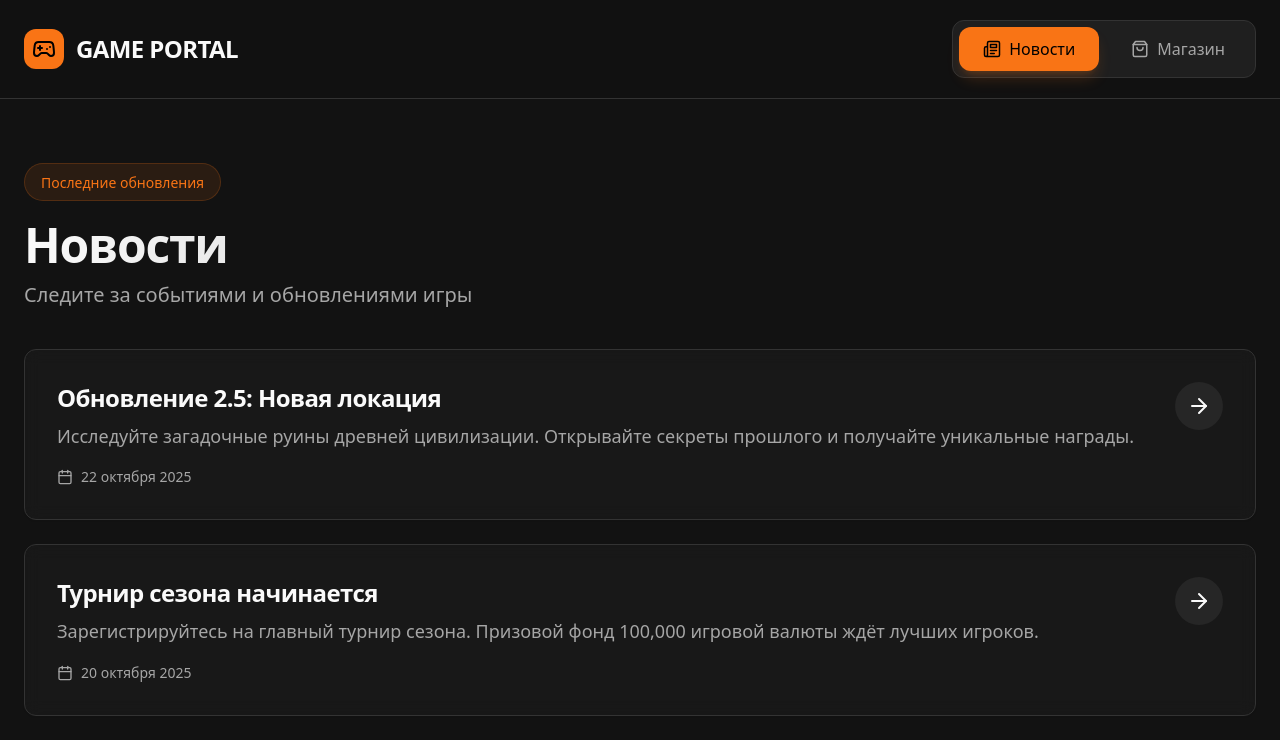
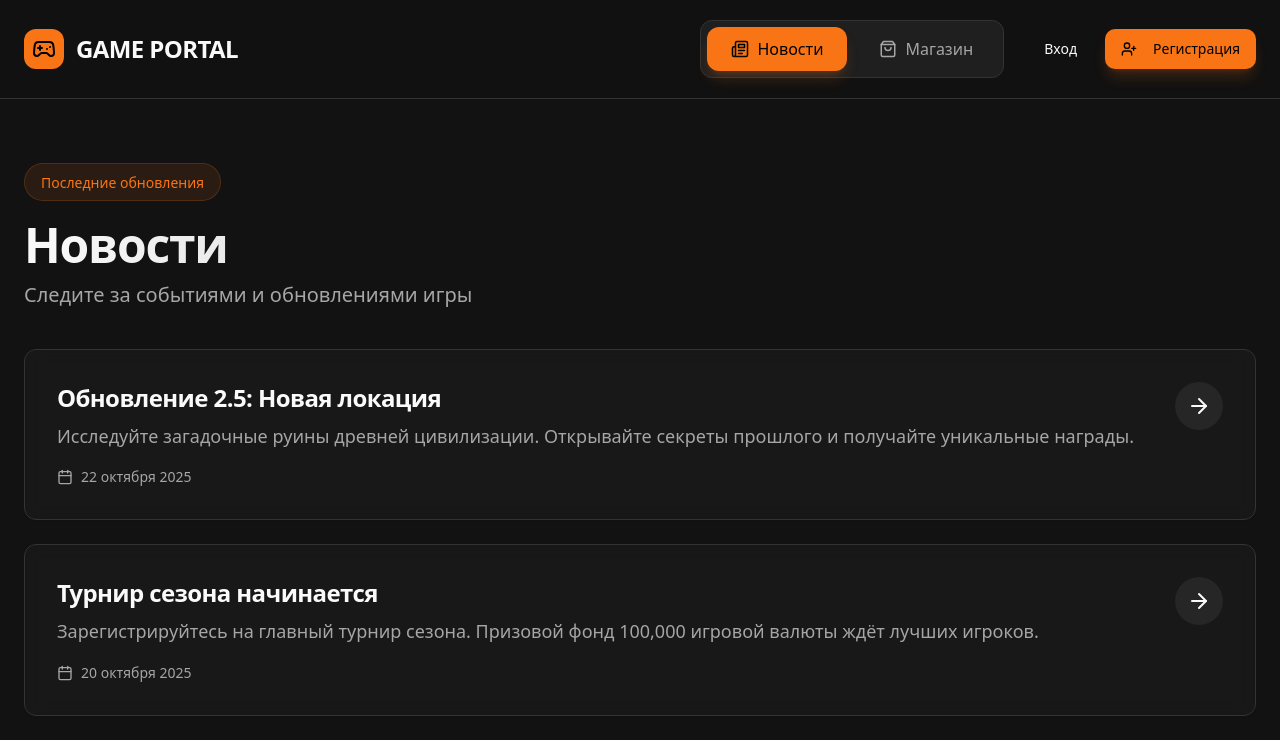
Before and after one commit to pr-poehali-dev/news-shop-project, a React (Vite) app: page / in a window 1280 px wide. Shown: the top 740 px of the page. Built offline with nearby package versions, Linux system fonts and the light colour scheme.

Commit message:
feat: добавить кнопки входа

```diff
--- a/src/pages/Index.tsx
+++ b/src/pages/Index.tsx
@@ -1,4 +1,7 @@
 import { useState } from 'react';
+import { Dialog, DialogContent, DialogDescription, DialogHeader, DialogTitle, DialogTrigger } from '@/components/ui/dialog';
+import { Input } from '@/components/ui/input';
+import { Label } from '@/components/ui/label';
 import { Card } from '@/components/ui/card';
 import { Button } from '@/components/ui/button';
 import Icon from '@/components/ui/icon';
@@ -19,6 +22,8 @@ interface Product {
 
 const Index = () => {
   const [activeTab, setActiveTab] = useState<'news' | 'shop'>('news');
+  const [isLoginOpen, setIsLoginOpen] = useState(false);
+  const [isRegisterOpen, setIsRegisterOpen] = useState(false);
 
   const newsItems: NewsItem[] = [
     {
@@ -86,7 +91,8 @@ const Index = () => {
               <h1 className="text-2xl font-bold tracking-tight">GAME PORTAL</h1>
             </div>
 
-            <div className="flex gap-2 bg-card p-1.5 rounded-xl border border-border">
+            <div className="flex items-center gap-6">
+              <div className="flex gap-2 bg-card p-1.5 rounded-xl border border-border">
               <button
                 onClick={() => setActiveTab('news')}
                 className={`px-6 py-2.5 rounded-lg transition-all duration-300 ${
@@ -114,6 +120,74 @@ const Index = () => {
                   <span className="font-medium">Магазин</span>
                 </div>
               </button>
+            </div>
+
+            <div className="flex items-center gap-3">
+              <Dialog open={isLoginOpen} onOpenChange={setIsLoginOpen}>
+                <DialogTrigger asChild>
+                  <Button variant="ghost" className="text-foreground hover:text-primary hover:bg-secondary">
+                    Вход
+                  </Button>
+                </DialogTrigger>
+                <DialogContent className="sm:max-w-md">
+                  <DialogHeader>
+                    <DialogTitle className="text-2xl font-bold">Вход в аккаунт</DialogTitle>
+                    <DialogDescription>
+                      Введите свои данные для входа в систему
+                    </DialogDescription>
+                  </DialogHeader>
+                  <div className="space-y-6 py-4">
+                    <div className="space-y-2">
+                      <Label htmlFor="login-email">Email</Label>
+                      <Input id="login-email" type="email" placeholder="game@example.com" className="h-11" />
+                    </div>
+                    <div className="space-y-2">
+                      <Label htmlFor="login-password">Пароль</Label>
+                      <Input id="login-password" type="password" placeholder="••••••••" className="h-11" />
+                    </div>
+                    <Button className="w-full h-11 text-base font-semibold shadow-lg shadow-primary/20">
+                      <Icon name="LogIn" size={18} className="mr-2" />
+                      Войти
+                    </Button>
+                  </div>
+                </DialogContent>
+              </Dialog>
+
+              <Dialog open={isRegisterOpen} onOpenChange={setIsRegisterOpen}>
+                <DialogTrigger asChild>
+                  <Button className="shadow-lg shadow-primary/20 hover:shadow-xl hover:shadow-primary/30">
+                    <Icon name="UserPlus" size={18} className="mr-2" />
+                    Регистрация
+                  </Button>
+                </DialogTrigger>
+                <DialogContent className="sm:max-w-md">
+                  <DialogHeader>
+                    <DialogTitle className="text-2xl font-bold">Создать аккаунт</DialogTitle>
+                    <DialogDescription>
+                      Зарегистрируйтесь для доступа ко всем функциям
+                    </DialogDescription>
+                  </DialogHeader>
+                  <div className="space-y-6 py-4">
+                    <div className="space-y-2">
+                      <Label htmlFor="register-name">Имя игрока</Label>
+                      <Input id="register-name" type="text" placeholder="Ваше имя" className="h-11" />
+                    </div>
+                    <div className="space-y-2">
+                      <Label htmlFor="register-email">Email</Label>
+                      <Input id="register-email" type="email" placeholder="game@example.com" className="h-11" />
+                    </div>
+                    <div className="space-y-2">
+                      <Label htmlFor="register-password">Пароль</Label>
+                      <Input id="register-password" type="password" placeholder="••••••••" className="h-11" />
+                    </div>
+                    <Button className="w-full h-11 text-base font-semibold shadow-lg shadow-primary/20">
+                      <Icon name="UserPlus" size={18} className="mr-2" />
+                      Зарегистрироваться
+                    </Button>
+                  </div>
+                </DialogContent>
+              </Dialog>
+            </div>
             </div>
           </div>
         </div>
```
